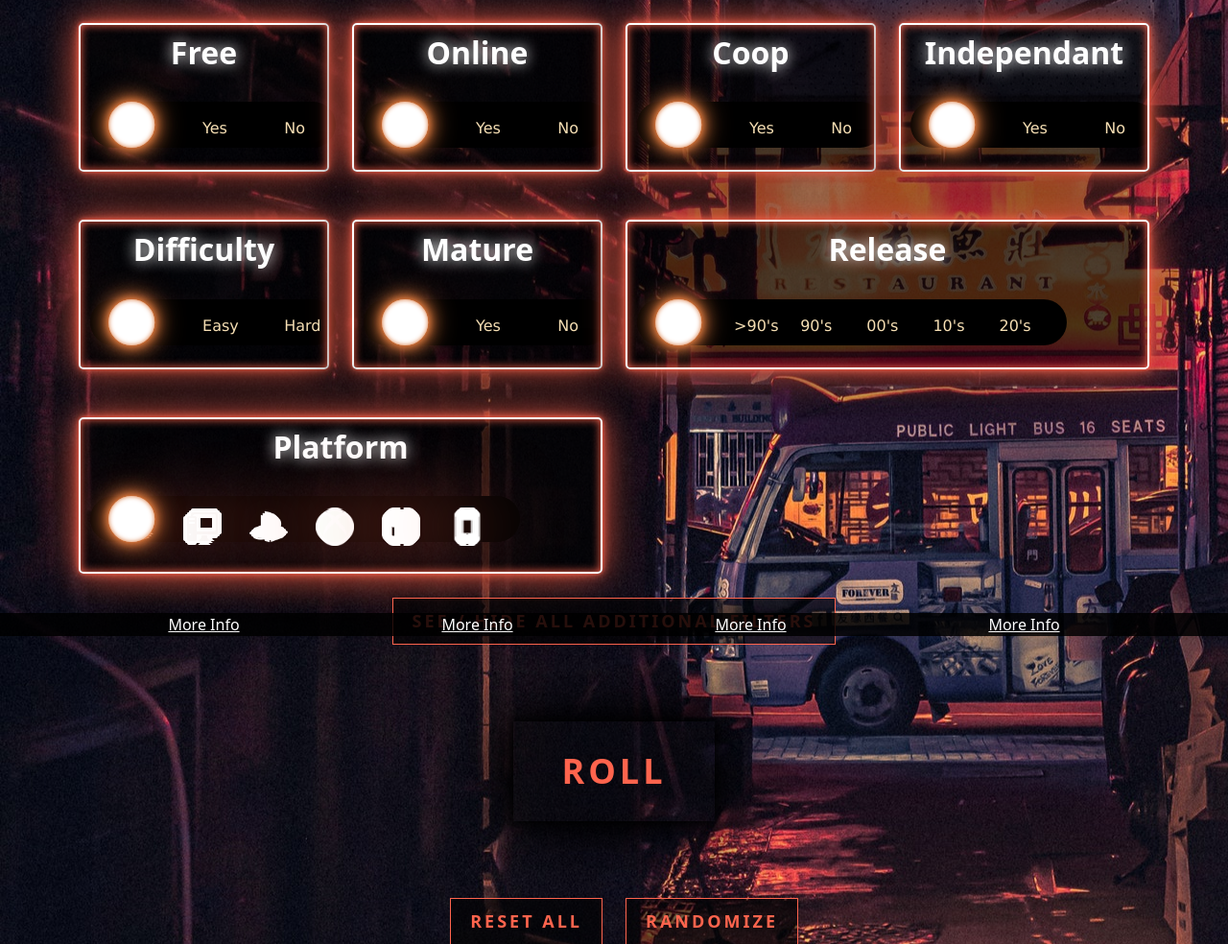
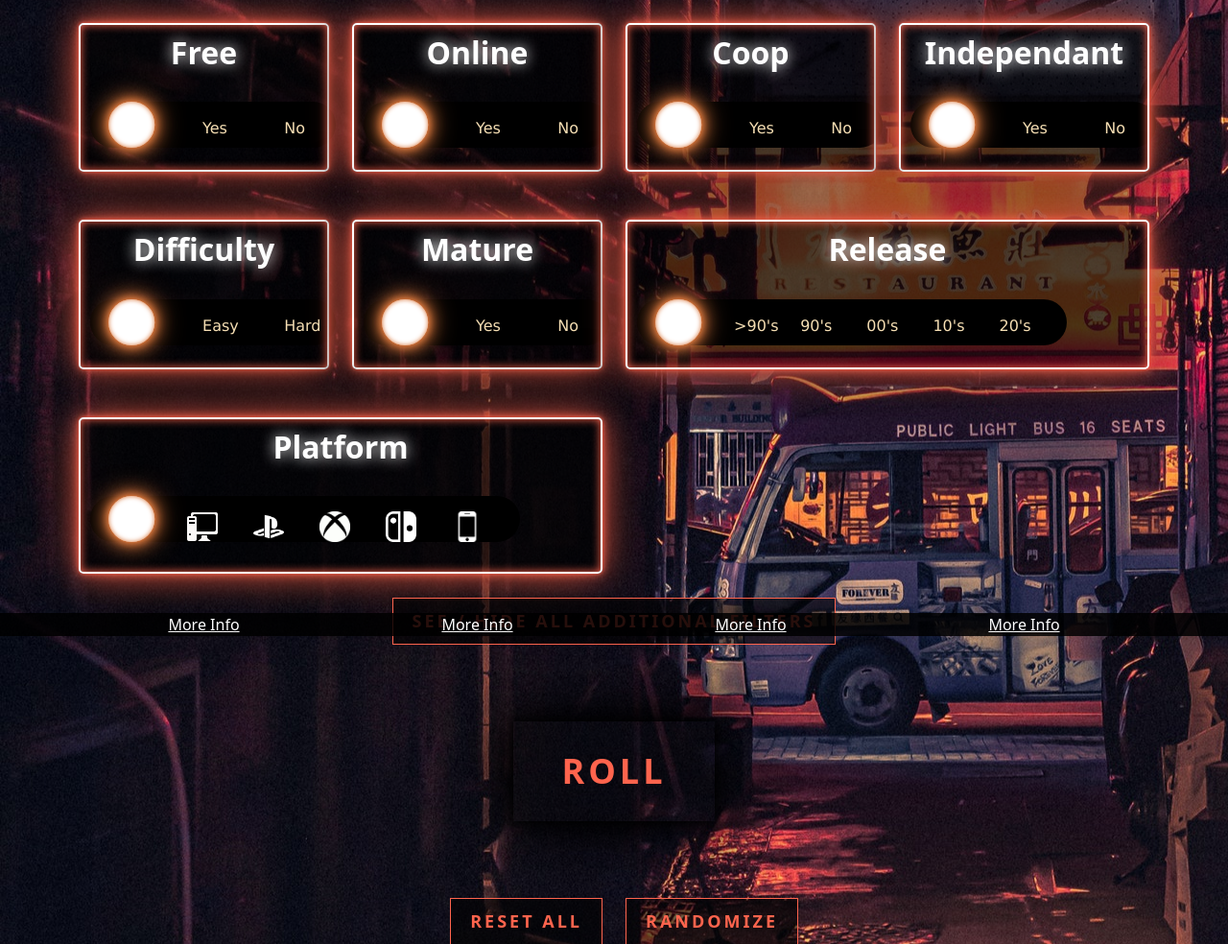
Before and after one commit to MythMega/GameFinder, a Django app: page /roll/ in a window 1280 px wide. Shown: the part 137-1121 px from the top of the page at 96% size. Run offline with Django 3.2, Linux system fonts and the light colour scheme; data comes from the database, SQL or seed files in the repository.

Commit message:
autocommit

```diff
--- a/www/Django/finder/static/finder/css/style.css
+++ b/www/Django/finder/static/finder/css/style.css
@@ -49,7 +49,7 @@ body {
     color: wheat;
 }
 
-img {
+img:not(.icon-platform) {
     -webkit-filter:  drop-shadow(2px 2px 0 white) drop-shadow(-2px -2px 0 white) drop-shadow(-2px 2px 0 white) drop-shadow(2px -2px 0 white) drop-shadow(0 0 40px #ff644d);
     filter:  drop-shadow(2px 2px 0 white) drop-shadow(-2px -2px 0 white) drop-shadow(-2px 2px 0 white) drop-shadow(2px -2px 0 white) drop-shadow(0 0 40px #ff644d);
 }
```
